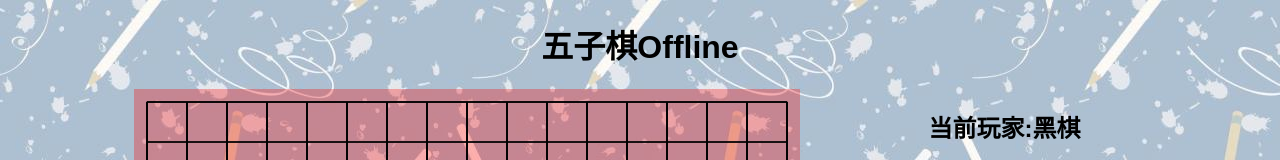
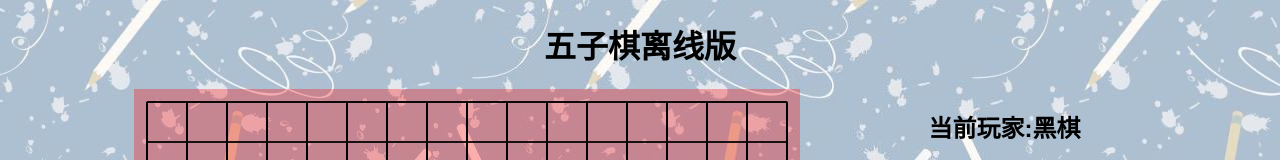
Before and after one commit to Arichy/gobang, a plain HTML site: page index.html in a window 1280 px wide. Shown: the top 160 px of the page. Drawn offline with Linux system fonts and the light colour scheme.

```diff
--- a/index.html
+++ b/index.html
@@ -12,7 +12,7 @@
 	<!--<script type="text/javascript" src="./js/ai.js"></script>-->
 </head>
 <body background="url(./img/bg.jpg)">
-	<h1>五子棋Offline</h1>
+	<h1>五子棋离线版</h1>
 
 	<div id="wrap">
 		<canvas id="canvas"></canvas>
```
